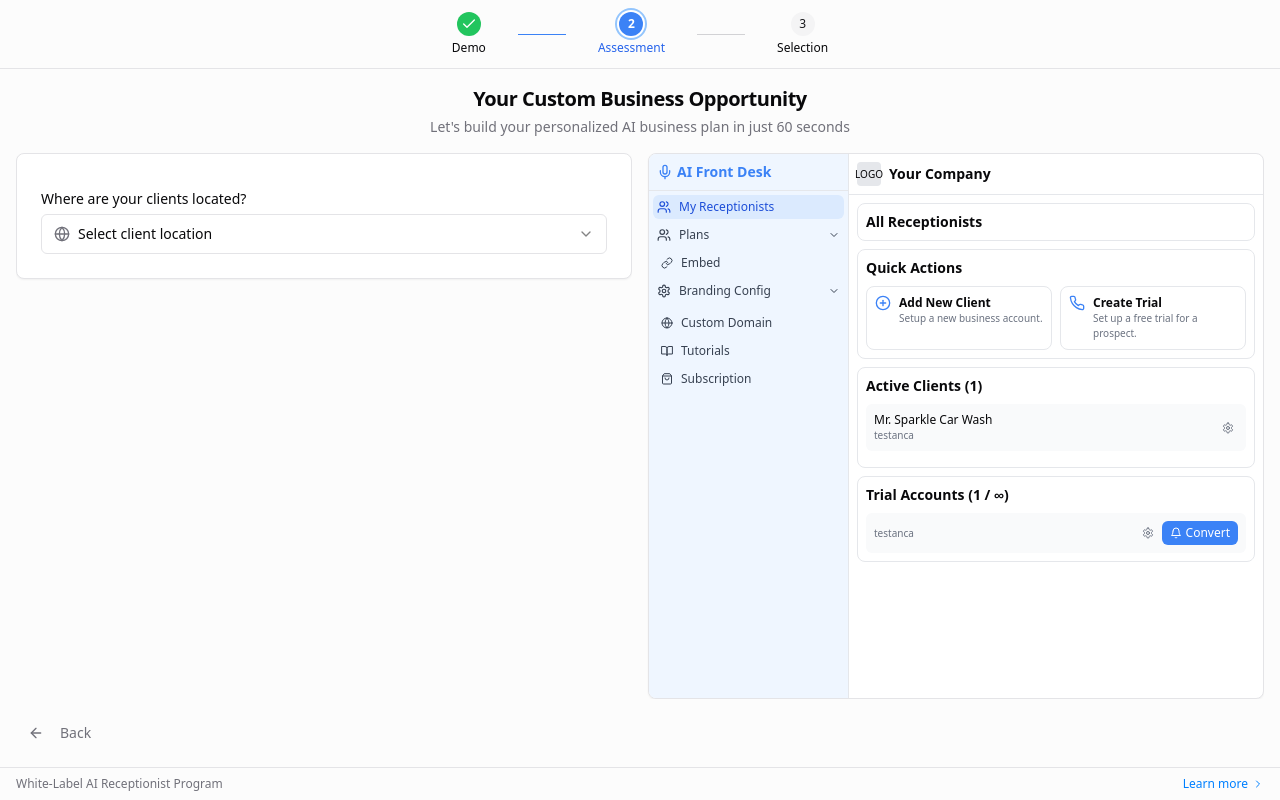
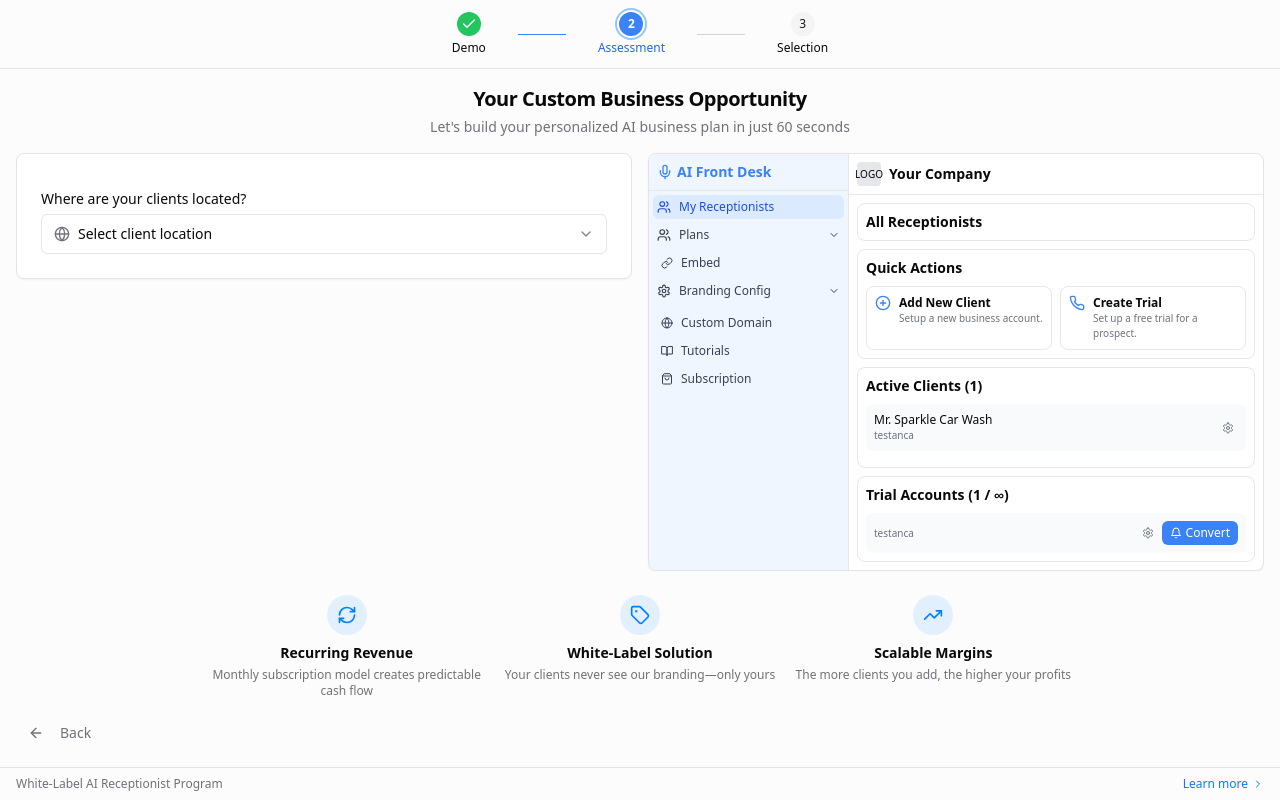
Before and after one commit to ancabujor/interactive-pathway-builder, a React (Vite) app: page /step2 in a window 1280 px wide. Built offline with nearby package versions, Linux system fonts and the light colour scheme.

Commit message:
Add bottom section value props
Adds three value proposition statements with icons to the bottom of each page.

```diff
--- /dev/null
+++ b/src/components/TrustBuilders.tsx
@@ -0,0 +1,35 @@
+
+import React from 'react';
+import { RefreshCw, Tag, TrendingUp } from 'lucide-react';
+
+const TrustBuilders: React.FC = () => {
+  return (
+    <div className="grid grid-cols-1 md:grid-cols-3 gap-4 w-full max-w-4xl mx-auto mt-6 px-4">
+      <div className="text-center flex flex-col items-center">
+        <div className="w-10 h-10 rounded-full bg-primary/10 flex items-center justify-center mx-auto mb-2">
+          <RefreshCw className="h-5 w-5 text-primary" />
+        </div>
+        <h3 className="text-sm font-semibold mb-1">Recurring Revenue</h3>
+        <p className="text-xs text-muted-foreground">Monthly subscription model creates predictable cash flow</p>
+      </div>
+
+      <div className="text-center flex flex-col items-center">
+        <div className="w-10 h-10 rounded-full bg-primary/10 flex items-center justify-center mx-auto mb-2">
+          <Tag className="h-5 w-5 text-primary" />
+        </div>
+        <h3 className="text-sm font-semibold mb-1">White-Label Solution</h3>
+        <p className="text-xs text-muted-foreground">Your clients never see our branding—only yours</p>
+      </div>
+
+      <div className="text-center flex flex-col items-center">
+        <div className="w-10 h-10 rounded-full bg-primary/10 flex items-center justify-center mx-auto mb-2">
+          <TrendingUp className="h-5 w-5 text-primary" />
+        </div>
+        <h3 className="text-sm font-semibold mb-1">Scalable Margins</h3>
+        <p className="text-xs text-muted-foreground">The more clients you add, the higher your profits</p>
+      </div>
+    </div>
+  );
+};
+
+export default TrustBuilders;
--- a/src/components/step3/TrustBuilders.tsx
+++ /dev/null
@@ -1,30 +0,0 @@
-
-import React from 'react';
-import { Shield, BarChart4, Calendar } from 'lucide-react';
-
-const TrustBuilders: React.FC = () => {
-  return <div className="grid grid-cols-3 gap-2 mt-3 w-full max-w-[60%] mx-auto">
-      <div className="text-center">
-        <div className="w-8 h-8 rounded-full bg-primary/10 flex items-center justify-center mx-auto mb-1">
-          <Shield className="h-4 w-4 text-primary" />
-        </div>
-        <h3 className="text-xs font-semibold">Proven Technology</h3>
-      </div>
-
-      <div className="text-center">
-        <div className="w-8 h-8 rounded-full bg-primary/10 flex items-center justify-center mx-auto mb-1">
-          <BarChart4 className="h-4 w-4 text-primary" />
-        </div>
-        <h3 className="text-xs font-semibold">Recurring Revenue</h3>
-      </div>
-
-      <div className="text-center">
-        <div className="w-8 h-8 rounded-full bg-primary/10 flex items-center justify-center mx-auto mb-1">
-          <Calendar className="h-4 w-4 text-primary" />
-        </div>
-        <h3 className="text-xs font-semibold">Rapid Implementation</h3>
-      </div>
-    </div>;
-};
-
-export default TrustBuilders;
--- a/src/pages/Step1.tsx
+++ b/src/pages/Step1.tsx
@@ -1,3 +1,4 @@
+
 import React from 'react';
 import { useNavigate } from 'react-router-dom';
 import { useUserContext } from '@/context/UserContext';
@@ -5,6 +6,7 @@ import { Button } from '@/components/ui/button';
 import { Card } from '@/components/ui/card';
 import Calculator from '@/components/Calculator';
 import DashboardPreview from '@/components/DashboardPreview';
+import TrustBuilders from '@/components/TrustBuilders';
 import { ArrowRight, ChevronRight, Monitor, DollarSign } from 'lucide-react';
 
 const Step1 = () => {
@@ -72,6 +74,9 @@ const Step1 = () => {
             </div>
           </section>
         </div>
+
+        {/* Trust Builders Section */}
+        <TrustBuilders />
       </main>
 
       <footer className="border-t py-2 px-4 flex justify-between items-center">
--- a/src/pages/Step2.tsx
+++ b/src/pages/Step2.tsx
@@ -8,6 +8,7 @@ import DashboardPreview from '@/components/DashboardPreview';
 import EmailForm from '@/components/EmailForm';
 import ProgressIndicator from '@/components/ProgressIndicator';
 import SimpleFooter from '@/components/SimpleFooter';
+import TrustBuilders from '@/components/TrustBuilders';
 import { ArrowLeft, AlertCircle } from 'lucide-react';
 
 const Step2 = () => {
@@ -110,6 +111,9 @@ const Step2 = () => {
           </div>
         </div>
 
+        {/* Trust Builders Section */}
+        <TrustBuilders />
+
         {/* Navigation buttons */}
         <div className="flex justify-between items-center w-full mt-4">
           <Button
--- a/src/pages/Step3.tsx
+++ b/src/pages/Step3.tsx
@@ -6,7 +6,7 @@ import { toast } from 'sonner';
 import SimpleFooter from '@/components/SimpleFooter';
 import Step3Header from '@/components/step3/Step3Header';
 import CalculatorSection from '@/components/step3/CalculatorSection';
-import TrustBuilders from '@/components/step3/TrustBuilders';
+import TrustBuilders from '@/components/TrustBuilders';
 import Step3Navigation from '@/components/step3/Step3Navigation';
 
 const Step3 = () => {
```
